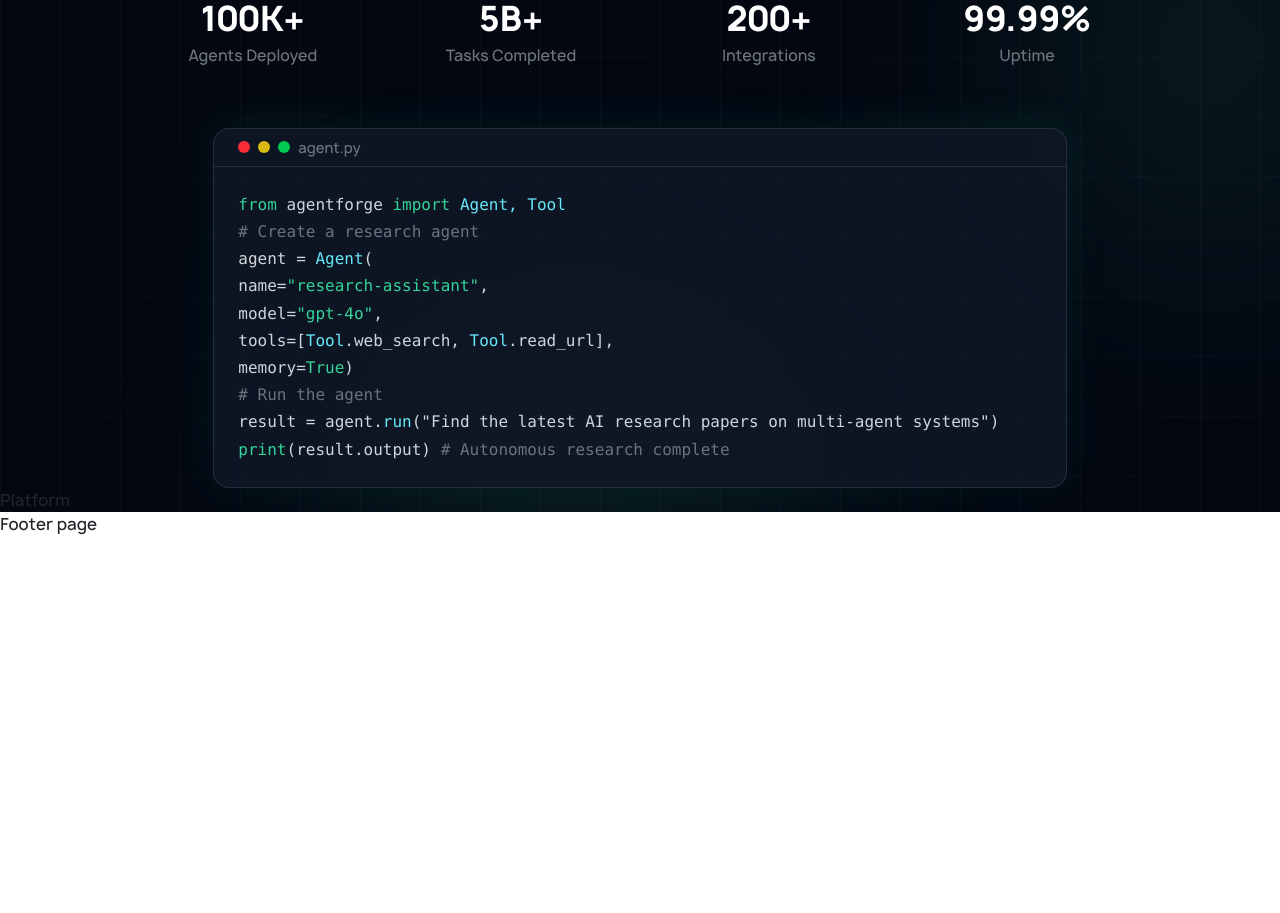
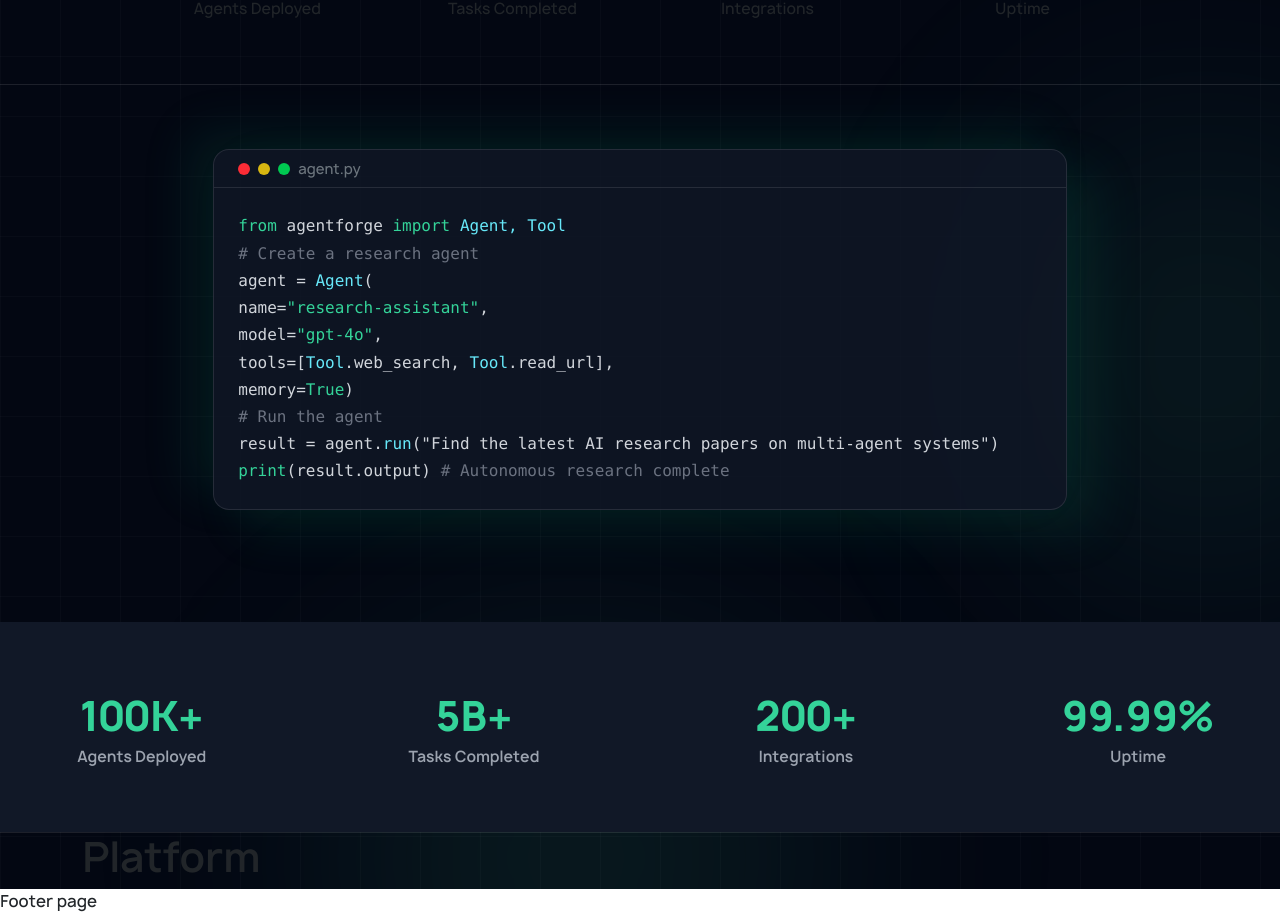
Before and after one commit to RGH-webdeveloper/Agent-Forge, a React (Vite) app: page / in a window 1280 px wide. Shown: the part 737-1650 px from the top of the page. Before the commit the page ends 1273 px from the top, so only its background shows below. Built offline with nearby package versions, Linux system fonts and the light colour scheme.

Commit message:
fit stat row part at homepage

```diff
--- a/src/components/Common/Stats.jsx
+++ b/src/components/Common/Stats.jsx
@@ -1,22 +1,39 @@
 import React from "react";
 import statsData from "./statsData";
-import 'bootstrap/dist/css/bootstrap.min.css';
-const Stats = () => {
+import useCountUp from "../HomePage/useCountUp";
+import "bootstrap/dist/css/bootstrap.min.css";
+
+const StatItem = ({ item, labelTextColor, textColor, textFontSize, textFontWeight, animate }) => {
+  const { count, ref } = useCountUp(animate ? item.number : 0, 2000);
+  const displayValue = animate ? `${count}${item.suffix}` : `${item.number}${item.suffix}`;
+
   return (
-    <section className="stats">
-      <div className="stats-grid">
-        {statsData.map((item, index) => (
-          <div key={index} className="stats-item">
-            <div>
-              <span className="stat-number">{item.number}</span>
-            </div>
-            <div>
-              <span className="stat-label text-secondary">{item.label}</span>
-            </div>
-          </div>
-        ))}
-      </div>
-    </section>
+    <div ref={ref} className="stats-item row">
+      <span className="stat-number" style={{ color: textColor, fontSize: textFontSize }}>
+        {displayValue}
+      </span>
+      <span className="stat-label" style={{ color: labelTextColor, fontWeight: textFontWeight }}>
+        {item.label}
+      </span>
+    </div>
+  );
+};
+
+const Stats = ({ labelTextColor, textColor, textFontSize, textFontWeight, animate = false }) => {
+  return (
+    <>
+      {statsData.map((item, index) => (
+        <StatItem
+          key={index}
+          item={item}
+          animate={animate}
+          labelTextColor={labelTextColor}
+          textColor={textColor}
+          textFontSize={textFontSize}
+          textFontWeight={textFontWeight}
+        />
+      ))}
+    </>
   );
 };
 
--- a/src/components/Common/statsData.js
+++ b/src/components/Common/statsData.js
@@ -1,7 +1,8 @@
 export const statsData = [
-  { number: "100K+", label: "Agents Deployed" },
-  { number: "5B+",   label: "Tasks Completed" },
-  { number: "200+",  label: "Integrations" },
-  { number: "99.99%",label: "Uptime" },
+  { number: 100, suffix: "K+", label: "Agents Deployed" },
+  { number: 5,   suffix: "B+", label: "Tasks Completed" },
+  { number: 200, suffix: "+",  label: "Integrations" },
+  { number: 99.99, suffix: "%", label: "Uptime" },
 ];
-export default statsData ;
+
+export default statsData;
--- a/src/components/HomePage/HomePage.css
+++ b/src/components/HomePage/HomePage.css
@@ -154,22 +154,32 @@
 
 .stats {
     margin-top: 1rem;
-    padding: 60px 20px;
+     border-bottom: 1px solid rgb(255, 255, 255, 10%);
 }
 
 .stats-grid {
     display: grid;
-    grid-template-columns: repeat(4 , 1fr);
-    border-top: 1px solid #1f2937;
-    padding-top: 3rem;
-    max-width: 1000px;
-    gap: 2rem;
+    grid-template-columns: repeat(4 , 2fr);
+    align-items: center;
+    gap: 3rem;
+    padding: 4rem;
+    max-width: 1100px;
     margin: 0 auto;
     text-align: center;
+
 }
 
-.stat-item {
+.stats-grid.stats-grid-wide {
+    background-color: #111827;
+    align-items: center;
+    margin-top: 4rem;
+}
 
+
+.stats-item {
+    display: flex;
+    justify-content: center;
+    align-items: center;
     flex-direction: column;
 }
 
@@ -177,10 +187,11 @@
     font-size: 2.1rem;
     font-weight: 700;
     color: #ffffff;
+
 }
 
 .stat-label {
-    font-size: 0.95rem;
+    font-size:15px;
 }
 
 
@@ -207,13 +218,17 @@
 
 .agent_py {
     background-color: #111827cc;
-    border : 1px solid rgb(255, 255, 255 , 10%);
-    box-shadow: 0px -5px 40px 0px #10b9811a;
+    border: 1px solid rgb(255, 255, 255, 10%);
+    box-shadow: 28px 21px 50px 1px #10b9811a, -24px -18px 50px 1px #10b9811a;
+    margin-top: 4rem;
+    margin-bottom: 3rem;
 }
-.agent_py_header{
+
+.agent_py_header {
     font-size: 14px;
-    border-bottom: 1px solid rgb(255, 255, 255 , 10%);
+    border-bottom: 1px solid rgb(255, 255, 255, 10%);
 }
+
 .agent_py_body span {
     font-weight: 300;
     line-height: 1.7rem;
@@ -251,9 +266,7 @@
         gap: 24px;
     }
 
-    .stat-number {
-        font-size: 1.8rem;
-    }
+
 }
 
 /* Keyframes for fade out + move down */
--- a/src/components/HomePage/HomePage.jsx
+++ b/src/components/HomePage/HomePage.jsx
@@ -8,6 +8,7 @@ import { FaRegFileAlt } from "react-icons/fa";
 import { HiOutlineArrowNarrowRight } from "react-icons/hi";
 import codeLines from "../../../data/codeLine";
 import Stats from "../Common/Stats";
+import statsData from "../Common/statsData";
 const HomePage = () => {
   const [currentTitle, setCurrentTitle] = useState(homePageTitle[0]);
   const [isAnimating, setIsAnimating] = useState(false);
@@ -89,7 +90,11 @@ const HomePage = () => {
                 </div>
               </div>
             </div>
-            <Stats/>
+            <section className="stats">
+              <div className="stats-grid">
+                <Stats borderTopLine={"1px solid #1f2937"} />
+              </div>
+            </section>
             <div className="d-flex justify-content-center align-items-center">
               <div className="agent_py rounded-4 col-11 col-sm-10 col-md-8 col-xxl-5">
                 <div className="agent_py_header d-flex justify-content-start px-4 py-2 align-items-center gap-2">
@@ -112,7 +117,18 @@ const HomePage = () => {
                 </div>
               </div>
             </div>
-            <div>
+            <section className="stats row">
+              <div className="stats-grid stats-grid-wide">
+                  <Stats
+                    animate = {true}
+                    textColor={"#34d399"}
+                    textFontSize={"clamp(2rem , 4vw , 2.5rem)"}
+                    textFontWeight={"500"}
+                    labelTextColor={"#9ca3af"}
+                  />
+              </div>
+            </section>
+            <div className="container">
               <Platform />
             </div>
           </div>
--- /dev/null
+++ b/src/components/HomePage/useCountUp.js
@@ -0,0 +1,50 @@
+import { useState, useEffect, useRef } from "react";
+
+const useCountUp = (target, duration = 2000) => {
+  const [count, setCount] = useState(0);
+  const [hasStarted, setHasStarted] = useState(false);
+  const ref = useRef(null);
+
+  useEffect(() => {
+    const observer = new IntersectionObserver(
+      ([entry]) => {
+        if (entry.isIntersecting && !hasStarted) {
+          setHasStarted(true);
+        }
+      },
+      { threshold: 0.3 }
+    );
+
+    if (ref.current) observer.observe(ref.current);
+    return () => observer.disconnect();
+  }, [hasStarted]);
+  //Animation
+  useEffect(() => {
+    if (!hasStarted || target === 0) return;
+
+    let startTime = null;
+    const isDecimal = !Number.isInteger(target);
+
+    const animate = (timestamp) => {
+      if (!startTime) startTime = timestamp;
+      const elapsed = timestamp - startTime;
+      const progress = Math.min(elapsed / duration, 1);
+      const eased = 1 - Math.pow(1 - progress, 3);
+      const current = eased * target;
+
+      setCount(isDecimal ? parseFloat(current.toFixed(2)) : Math.floor(current));
+
+      if (progress < 1) {
+        requestAnimationFrame(animate);
+      } else {
+        setCount(target);
+      }
+    };
+
+    requestAnimationFrame(animate);
+  }, [hasStarted, target, duration]);
+
+  return { count, ref };
+};
+
+export default useCountUp;
--- a/src/components/Platform/Platform.jsx
+++ b/src/components/Platform/Platform.jsx
@@ -3,7 +3,7 @@ import React from 'react'
 const Platform = () => {
   return (
     <div>
-      Platform
+      <h1>Platform</h1>
     </div>
   )
 }
```
